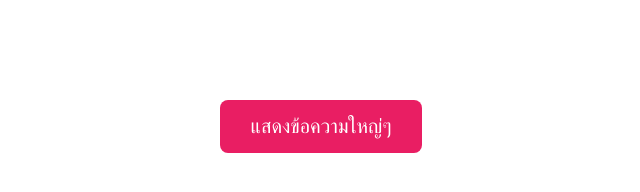
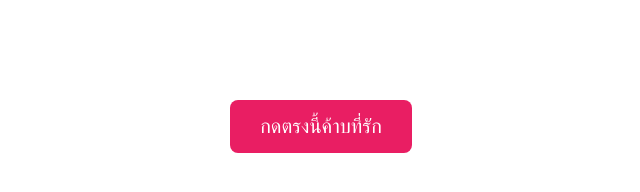
Before and after one commit to Nongbotan/Nongbotan.github.io, a plain HTML site: page index.html in a window 1280 px wide. Shown: the whole page, without its empty margins (319-959 px from the left). Drawn offline with Linux system fonts and the light colour scheme.

Commit message:
index.html

```diff
--- a/index.html
+++ b/index.html
@@ -46,7 +46,7 @@
 </head>
 <body>
 
-  <button onclick="showMessage()">แสดงข้อความใหญ่ๆ</button>
+  <button onclick="showMessage()">กดตรงนี้ค้าบที่รัก</button>
   <div id="message"></div>
 
   <script>
```
